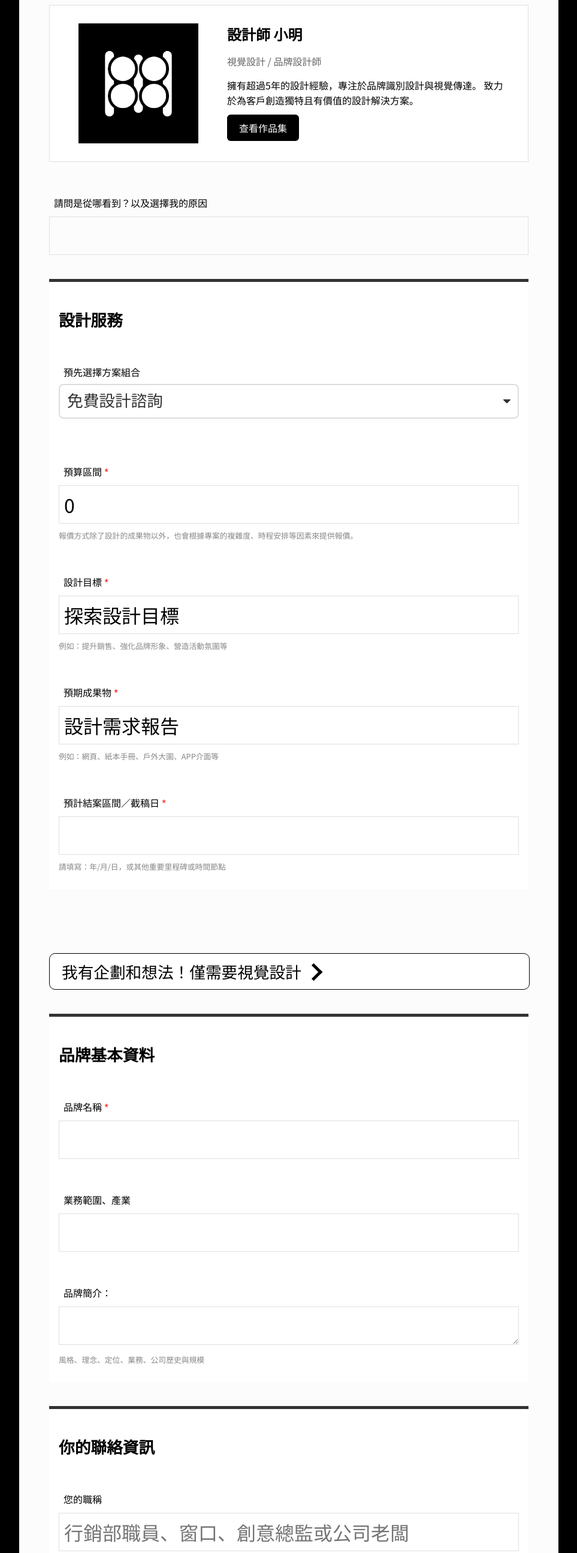
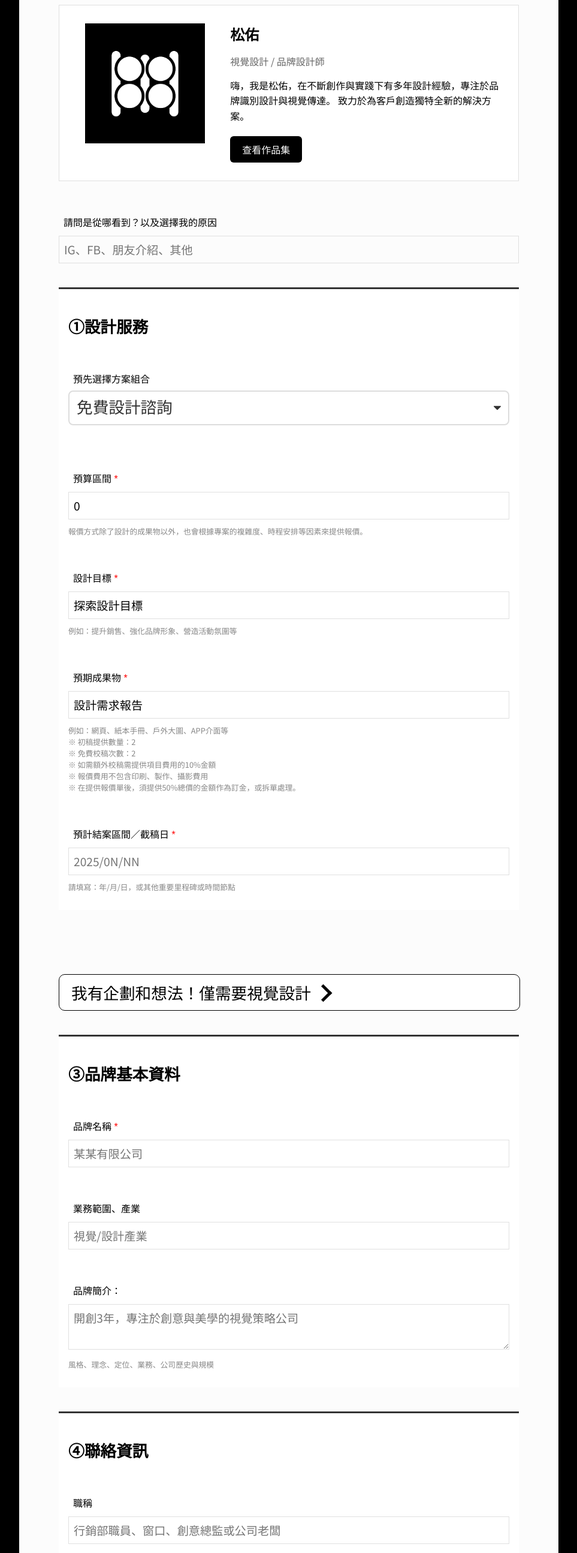
Before and after one commit to SongyouGhost/takecase, a plain HTML site: page index.html in a window 1280 px wide. Shown: the part 140-2729 px from the top of the page at 60% size, without its empty margins (158-1121 px from the left). Drawn offline with Linux system fonts and the light colour scheme; a web font is replaced by a local one.

Commit message:
Add files via upload

```diff
--- a/index.html
+++ b/index.html
@@ -11,13 +11,14 @@
   .container {width: 100%; height: 100%;margin: 0; align-items: center;background-color: #FCFCFC;position: relative;}
   h1 {font-family: 'Noto Serif TC', sans-serif; text-align: left;color: #333; font: size 30pt;}
   h3 {font-family: 'Noto Serif TC', sans-serif; text-align: left;font-size: 20pt;}
-  form {width:100%;max-width: 800px;margin: 0 auto;padding: 20px 1em;border-radius: 8px;}
+  form {width:100%;max-width: 800px;margin: 0 auto;padding: 20px 1em;border-radius: 8px;box-sizing: border-box;}
   #fieldsetE {display: none;}  .fes {
     margin-top: 5vh;
     margin-bottom: 2vh;
-    border-top: 5px solid #333333;
+    border-top: 3px solid #333333;
     background-color: #fff;
-    padding: 5px;
+    padding: 10px;
+    box-sizing: border-box;
   }
   legend {
     font-weight: 300;
@@ -43,7 +44,7 @@
   textarea {
     width: 100%;
     font-weight: 500;
-    font-size: 2em;
+    font-size: 1.2em;
     padding: 8px;
     margin-top: 3px;
     border: none;
@@ -56,18 +57,22 @@
     -webkit-appearance: none;
     -moz-appearance: none;
     appearance: none;
+    max-width: 100%;
+    word-wrap: break-word;
+    word-break: break-all;
+    white-space: pre-wrap;
   }
-
   input:focus,
   textarea:focus {
     border-bottom: 2px solid #000;
   }
 
   textarea {
-    resize: block;
-    height: 2em;
+    resize: vertical;
+    min-height: 2em;
     background-color: transparent;
     line-height: 1.5;
+    width: 100%;
   }
 
   input[type="date"]::-webkit-calendar-picker-indicator {
@@ -130,9 +135,7 @@
       border-radius: 8px;
       font-size: 1.2em;
       text-align: center;
-    }
-
-  /* 方案選擇樣式 */
+    }  /* 方案選擇樣式 */
   .package-options {
     display: flex;
     justify-content: space-between;
@@ -192,11 +195,11 @@
               <img src="yologo1080px.png" alt="個人照片" class="profile-photo">
             </div>
             <div class="intro-section">
-              <h2>設計師 小明</h2>
+              <h2>松佑</h2>
               <p class="title">視覺設計 / 品牌設計師</p>
               <p class="description">
-                擁有超過5年的設計經驗，專注於品牌識別設計與視覺傳達。
-                致力於為客戶創造獨特且有價值的設計解決方案。
+                嗨，我是松佑，在不斷創作與實踐下有多年設計經驗，專注於品牌識別設計與視覺傳達。
+                致力於為客戶創造獨特全新的解決方案。
               </p>
               <a href="https://portfolio.sonnngyou.com/" class="portfolio-btn">查看作品集</a>
             </div>
@@ -204,16 +207,14 @@
 
           <style>
             .business-card {
-              display: flex;
               background: #ffffff;
               border: 1px solid #e0e0e0;
-              padding: 30px;
+              padding: 20px;
               margin: 20px 0;
-              gap: 30px;
+              box-sizing: border-box;
             }
 
             .profile-section {
-              flex: 1;
               display: flex;
               flex-direction: column;
               align-items: center;
@@ -221,8 +222,8 @@
             }
 
             .profile-photo {
-              width: 200px;
-              height: 200px;
+              width: 150px;
+              height: 150px;
               object-fit: cover;
             }
 
@@ -233,6 +234,10 @@
               border-radius: 6px;
               text-decoration: none;
               transition: all 0.3s ease;
+              display: inline-block;
+              text-align: center;
+              width: 100%;
+              box-sizing: border-box;
             }
 
             .portfolio-btn:hover {
@@ -240,12 +245,13 @@
             }
 
             .intro-section {
-              flex: 2;
+              text-align: center;
+              margin-top: 20px;
             }
 
             .intro-section h2 {
               margin: 0 0 10px 0;
-              font-size: 24px;
+              font-size: 20px;
             }
 
             .title {
@@ -257,13 +263,45 @@
               line-height: 1.6;
               margin-bottom: 20px;
             }
+
+            /* 桌機版面配置 */
+            @media (min-width: 768px) {
+              .business-card {
+                display: flex;
+                padding: 30px;
+                gap: 30px;
+              }
+
+              .profile-section {
+                flex: 1;
+              }
+
+              .profile-photo {
+                width: 200px;
+                height: 200px;
+              }
+
+              .intro-section {
+                flex: 2;
+                text-align: left;
+                margin-top: 0;
+              }
+
+              .intro-section h2 {
+                font-size: 24px;
+              }
+
+              .portfolio-btn {
+                width: auto;
+              }
+            }
           </style>
         <label for="reason">請問是從哪看到？以及選擇我的原因</label>
-        <input type="text" id="reason" name="entry.1635308325" placeholder="">
+        <input type="text" id="reason" name="entry.1635308325" placeholder="IG、FB、朋友介紹、其他">
 
         <!-- C. 專案主題與需求說明 -->
         <div class="fes">
-          <h3>設計服務</h3>
+          <h3>①設計服務</h3>
 
           <!-- 新增方案選擇區域 -->
           <label for="package-select">預先選擇方案組合</label>
@@ -330,11 +368,16 @@
           <label for="deliverables" class="required">預期成果物</label>
           <input type="text" id="deliverables" name="entry.1348832890" placeholder="" value="設計需求報告" required>
           <p class="note">
-            例如：網頁、紙本手冊、戶外大圖、APP介面等
+            例如：網頁、紙本手冊、戶外大圖、APP介面等<br>
+              ※ 初稿提供數量：2<br>
+              ※ 免費校稿次數：2<br>
+              ※ 如需額外校稿需提供項目費用的10%金額<br>
+              ※ 報價費用不包含印刷、製作、攝影費用<br>
+              ※ 在提供報價單後，須提供50%總價的金額作為訂金，或拆單處理。<br>
           </p>
 
           <label for="deadline" class="required">預計結案區間／截稿日</label>
-          <input type="text" id="deadline" name="entry.186845123" required>
+          <input type="text" id="deadline" name="entry.186845123" placeholder="2025/0N/NN" required>
           <p class="note">請填寫：年/月/日，或其他重要里程碑或時間節點</p>
         </div>
 
@@ -389,7 +432,7 @@
 }
 </style>
         <div class="fes" id="fieldsetE">
-          <h3>現有企劃內容與計畫</h3>
+          <h3>②現有企劃內容</h3>
           <label for="plan-description">企劃簡報或簡易概念說明</label>
           <textarea id="plan-description" name="entry.777088526" placeholder="請附上企劃文件或連結，也可以簡易說明你的企劃"></textarea>
           <p class="note">
@@ -402,7 +445,7 @@
           <textarea id="visual-elements" name="entry.545731851" placeholder="請提供連結或簡述內容"></textarea>
 
           <label for="preferences">特別喜好內容</label>
-          <textarea id="preferences" name="entry.722544220" placeholder=""></textarea>
+          <textarea id="preferences" name="entry.722544220" placeholder="我喜歡日系、叛逆、龐克風格的，像是KINGKUN"></textarea>
 
           <label for="additional-note">請在此補充其他說明</label>
           <textarea id="additional-note" name="entry.1906774537" placeholder=""></textarea>
@@ -410,15 +453,8 @@
             ※ 若有其他合作條件或互惠安排請特別說明<br>
           </p>
           <label for="schedule-note">時程規劃備註</label>
-          <textarea id="schedule-note" name="entry.931948171" placeholder=""></textarea>
-          <p class="note">
-            ※ 若不限結案時間請指出大概日期<br>
-            ※ 初稿提供數量：2<br>
-            ※ 免費校稿次數：2<br>
-            ※ 如需額外校稿需提供項目費用的10%金額<br>
-            ※ 報價費用不包含印刷、製作、攝影費用<br>
-            ※ 在提供報價單後，須提供50%總價的金額作為訂金，或拆單處理。<br>
-          </p>
+          <textarea id="schedule-note" name="entry.931948171" placeholder="希望在半年內完成~中間需要對一次案件"></textarea>
+
         </div>
         <script>
       // 取得 checkbox 與 fieldset 元素
@@ -443,38 +479,38 @@
 
 
     <div class="fes">
-      <h3>品牌基本資料</h3>
+      <h3>③品牌基本資料</h3>
 
       <label for="brand-name" class="required">品牌名稱</label>
-      <input type="text" id="brand-name" name="entry.16260862" placeholder="" required>
+      <input type="text" id="brand-name" name="entry.16260862" placeholder="某某有限公司" required>
 
       <label for="business-scope">業務範圍、產業</label>
-      <input type="text" id="business-scope" name="entry.597763710" placeholder="">
+      <input type="text" id="business-scope" name="entry.597763710" placeholder="視覺/設計產業">
 
       <label for="brand-intro">品牌簡介：</label>
-      <textarea id="brand-intro" name="entry.263757792" placeholder=""></textarea>
+      <textarea id="brand-intro" name="entry.263757792" placeholder="開創3年，專注於創意與美學的視覺策略公司"></textarea>
       <p class="note">
         風格、理念、定位、業務、公司歷史與規模
       </p>
     </div>
 
     <div class="fes">
-      <h3>你的聯絡資訊</h3>
+      <h3>④聯絡資訊</h3>
 
-      <label for="identity">您的職稱</label>
+      <label for="identity">職稱</label>
       <input type="text" id="identity" name="entry.351225718" placeholder="行銷部職員、窗口、創意總監或公司老闆">
 
       <label for="name" class="required">姓名</label>
-      <input type="text" id="name" name="entry.1461061964" placeholder="" required>
+      <input type="text" id="name" name="entry.1461061964" placeholder="Joner" required>
 
       <label for="email" class="required">Email</label>
-      <input type="email" id="email" name="entry.21224336" placeholder="" required>
+      <input type="email" id="email" name="entry.21224336" placeholder="example@gmail.com" required>
 
       <label for="phone">電話/lineID</label>
-      <input type="tel" id="phone" name="entry.1906387883" placeholder="">
+      <input type="tel" id="phone" name="entry.1906387883" placeholder="000-000-000">
 
       <label for="website">公司/品牌網站或社群連結</label>
-      <input type="text" id="website" name="website" placeholder="">
+      <input type="text" id="website" name="website" placeholder="www.example.com">
 
     </div>
 
```
